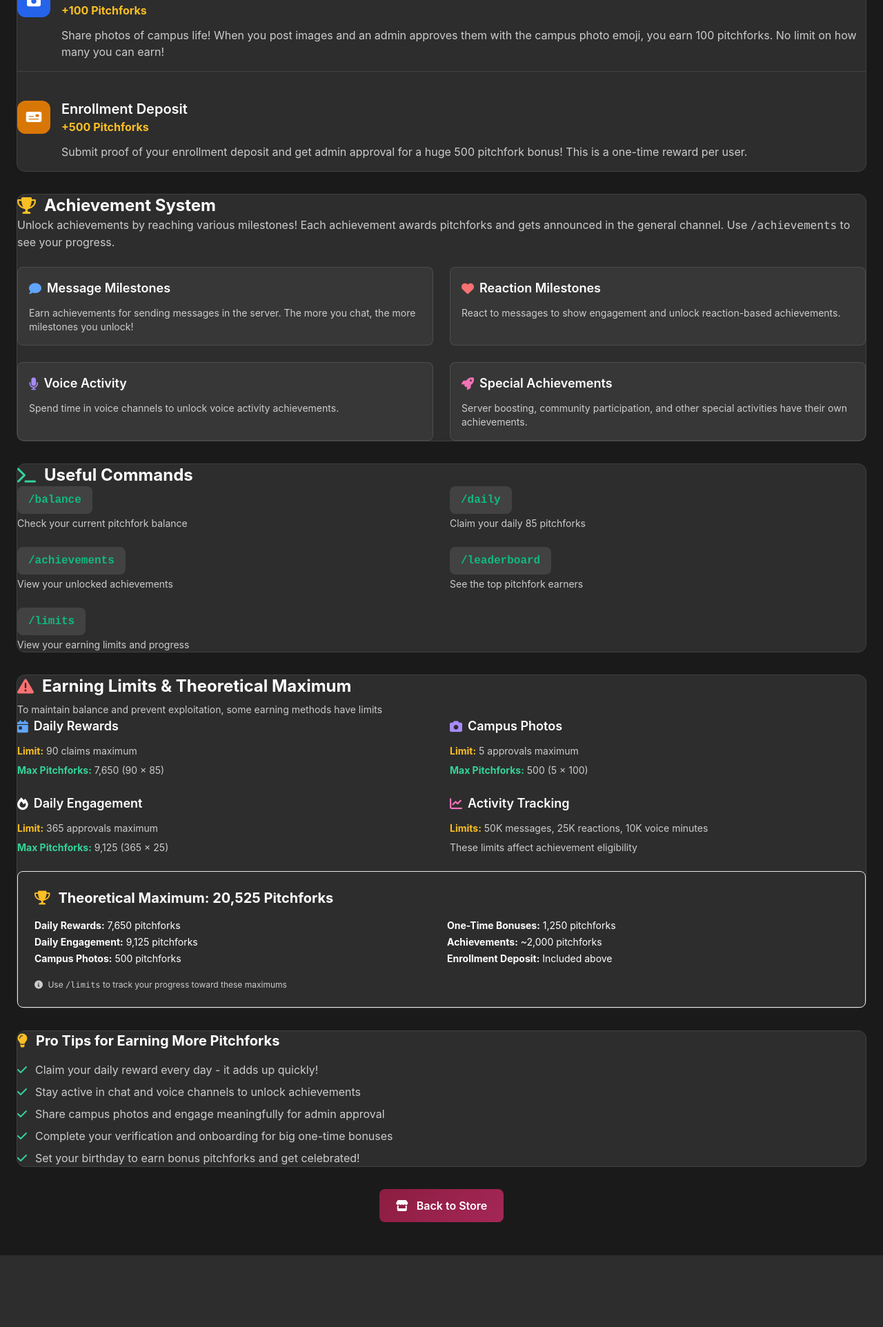
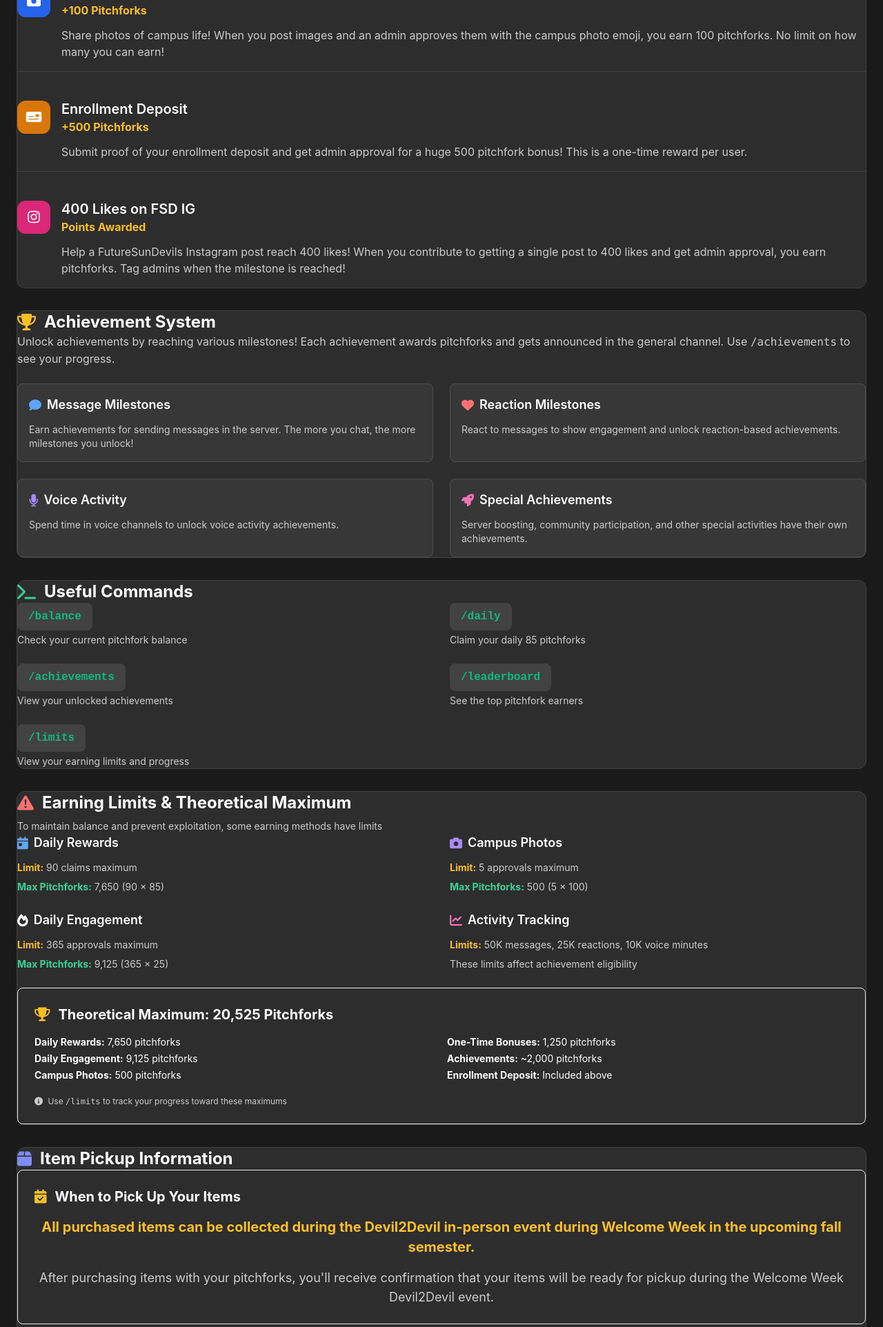
Before and after one commit to code-wolf-byte/Devil2DevilEconomy, a Flask app: page /how-to-earn in a window 1280 px wide. Shown: the part 1533-3457 px from the top of the page at 69% size. Before the commit the page ends 3353 px from the top, so only its background shows below. Run offline with Flask 3, Linux system fonts and the light colour scheme; parts of the project's set-up code (start-up, migrations or seed data) failed here and were passed over.

Commit message:
Add help command to EconomyCog for pitchfork earning guidance; include new static assets and update HTML templates for item pickup information

```diff
--- a/templates/base.html
+++ b/templates/base.html
@@ -4,6 +4,22 @@
     <meta charset="UTF-8">
     <meta name="viewport" content="width=device-width, initial-scale=1.0">
     <title>{% block title %}Devil2Devil Store{% endblock %}</title>
+
+    <!-- Favicon -->
+    <link rel="icon" type="image/x-icon" href="{{ url_for('static', filename='favicon.ico') }}">
+    <link rel="icon" type="image/png" sizes="32x32" href="{{ url_for('static', filename='favicon-32x32.png') }}">
+    <link rel="icon" type="image/png" sizes="16x16" href="{{ url_for('static', filename='favicon-16x16.png') }}">
+    <link rel="apple-touch-icon" href="{{ url_for('static', filename='apple-touch-icon.png') }}">
+    <link rel="shortcut icon" href="{{ url_for('static', filename='favicon.ico') }}">
+
+    <!-- Web App Manifest -->
+    <link rel="manifest" href="{{ url_for('static', filename='manifest.json') }}">
+
+    <!-- Theme Colors -->
+    <meta name="theme-color" content="#8C1D40">
+    <meta name="msapplication-TileColor" content="#8C1D40">
+    <meta name="msapplication-config" content="{{ url_for('static', filename='favicon.ico') }}">
+
     <link href="https://cdn.jsdelivr.net/npm/tailwindcss@2.2.19/dist/tailwind.min.css" rel="stylesheet">
     <link href="https://cdnjs.cloudflare.com/ajax/libs/font-awesome/6.0.0/css/all.min.css" rel="stylesheet">
     <style>
--- a/templates/how_to_earn.html
+++ b/templates/how_to_earn.html
@@ -193,6 +193,22 @@
                     This is a one-time reward per user.
                 </p>
             </div>
+
+            <div class="earning-method">
+                <div class="flex items-center mb-3">
+                    <div class="earning-icon bg-pink-600">
+                        <i class="fab fa-instagram"></i>
+                    </div>
+                    <div>
+                        <h3 class="text-xl font-semibold">400 Likes on FSD IG</h3>
+                        <p class="text-yellow-400 font-bold">Points Awarded</p>
+                    </div>
+                </div>
+                <p class="text-muted ml-16">
+                    Help a FutureSunDevils Instagram post reach 400 likes! When you contribute to getting a single post
+                    to 400 likes and get admin approval, you earn pitchforks. Tag admins when the milestone is reached!
+                </p>
+            </div>
         </div>
     </div>
 
@@ -383,6 +399,74 @@
         </div>
     </div>
 
+    <!-- Item Pickup Information -->
+    <div class="card bg-gradient-to-r from-indigo-900/20 to-purple-900/20 border-indigo-500/30">
+        <div class="card-header">
+            <h2 class="text-2xl font-bold flex items-center">
+                <i class="fas fa-box text-indigo-400 mr-3"></i>
+                Item Pickup Information
+            </h2>
+        </div>
+        <div class="card-body">
+            <div class="bg-gradient-to-r from-yellow-900/30 to-orange-900/30 p-6 rounded-lg border border-yellow-500/30 mb-6">
+                <h3 class="text-xl font-bold mb-4 flex items-center">
+                    <i class="fas fa-calendar-check text-yellow-400 mr-3"></i>
+                    When to Pick Up Your Items
+                </h3>
+                <div class="text-lg text-center">
+                    <p class="mb-4">
+                        <strong class="text-yellow-400 text-xl">All purchased items can be collected during the Devil2Devil in-person event during Welcome Week in the upcoming fall semester.</strong>
+                    </p>
+                    <p class="text-muted">
+                        After purchasing items with your pitchforks, you'll receive confirmation that your items will be ready for pickup during the Welcome Week Devil2Devil event.
+                    </p>
+                </div>
+            </div>
+
+            <div class="grid md:grid-cols-2 gap-6">
+                <div class="pickup-info-card">
+                    <h4 class="font-semibold text-lg mb-3 flex items-center">
+                        <i class="fas fa-map-marker-alt text-red-400 mr-2"></i>
+                        Event Location
+                    </h4>
+                    <p class="text-sm text-muted">
+                        Devil2Devil in-person event during ASU Welcome Week
+                    </p>
+                </div>
+
+                <div class="pickup-info-card">
+                    <h4 class="font-semibold text-lg mb-3 flex items-center">
+                        <i class="fas fa-clock text-blue-400 mr-2"></i>
+                        When to Attend
+                    </h4>
+                    <p class="text-sm text-muted">
+                        Fall semester Welcome Week (exact dates will be announced)
+                    </p>
+                </div>
+
+                <div class="pickup-info-card">
+                    <h4 class="font-semibold text-lg mb-3 flex items-center">
+                        <i class="fas fa-id-card text-green-400 mr-2"></i>
+                        What to Bring
+                    </h4>
+                    <p class="text-sm text-muted">
+                        Your student ID and Discord username for item verification
+                    </p>
+                </div>
+
+                <div class="pickup-info-card">
+                    <h4 class="font-semibold text-lg mb-3 flex items-center">
+                        <i class="fas fa-question-circle text-purple-400 mr-2"></i>
+                        Need Help?
+                    </h4>
+                    <p class="text-sm text-muted">
+                        Contact admins in Discord if you have questions about your purchases
+                    </p>
+                </div>
+            </div>
+        </div>
+    </div>
+
     <!-- Tips -->
     <div class="card bg-gradient-to-r from-yellow-900/20 to-red-900/20 border-yellow-500/30">
         <div class="card-body">
@@ -410,6 +494,10 @@
                 <li class="flex items-start">
                     <i class="fas fa-check text-green-400 mr-3 mt-1"></i>
                     <span>Set your birthday to earn bonus pitchforks and get celebrated!</span>
+                </li>
+                <li class="flex items-start">
+                    <i class="fas fa-box text-indigo-400 mr-3 mt-1"></i>
+                    <span><strong>Remember:</strong> All purchased items can be collected during the Devil2Devil Welcome Week event!</span>
                 </li>
             </ul>
         </div>
@@ -462,5 +550,18 @@
     border-radius: 0.5rem;
     border: 1px solid rgba(255, 255, 255, 0.1);
 }
+
+.pickup-info-card {
+    padding: 1rem;
+    background: rgba(255, 255, 255, 0.05);
+    border-radius: 0.5rem;
+    border: 1px solid rgba(255, 255, 255, 0.1);
+    transition: all 0.3s ease;
+}
+
+.pickup-info-card:hover {
+    background: rgba(255, 255, 255, 0.08);
+    border-color: rgba(102, 126, 234, 0.3);
+}
 </style>
 {% endblock %}
--- a/templates/index.html
+++ b/templates/index.html
@@ -177,7 +177,7 @@
         <h3 class="text-xl font-bold mb-4">Confirm Purchase</h3>
         <p class="mb-4">Are you sure you want to purchase <span id="productName" class="font-semibold"></span> for <span id="productPrice" class="font-semibold asu-gold"></span> points?</p>
         <div class="text-sm text-gray-400 mb-4" id="purchaseInfo">
-            <p><i class="fas fa-info-circle mr-2"></i>All purchased items can be collected during the Devil2Devil in-person event during Welcome Week in the upcoming fall semester.</p>
+            <p><i class="fas fa-info-circle mr-2"></i><strong>All purchased items can be collected during the Devil2Devil in-person event during Welcome Week in the upcoming fall semester.</strong></p>
         </div>
         <div class="text-sm text-green-400 mb-4 hidden" id="downloadInfo">
             <p><i class="fas fa-download mr-2"></i>This Minecraft skin will be downloaded automatically after purchase!</p>
--- a/templates/product.html
+++ b/templates/product.html
@@ -55,7 +55,7 @@
         <h3 class="text-xl font-bold mb-4">Confirm Purchase</h3>
         <p class="mb-4">Are you sure you want to purchase <span id="productName" class="font-semibold"></span> for <span id="productPrice" class="font-semibold asu-gold"></span> points?</p>
         <div class="text-sm text-gray-400 mb-4">
-            <p><i class="fas fa-info-circle mr-2"></i>All purchased items can be collected during the Devil2Devil in-person event during Welcome Week in the upcoming fall semester.</p>
+            <p><i class="fas fa-info-circle mr-2"></i><strong>All purchased items can be collected during the Devil2Devil in-person event during Welcome Week in the upcoming fall semester.</strong></p>
         </div>
         <div class="flex justify-end space-x-4">
             <button onclick="closePurchaseConfirmation()" class="px-4 py-2 bg-gray-700 text-white rounded hover:bg-gray-600">Cancel</button>
```
Also changed, not shown: cogs/economy.py (+46 -0 lines), Devil2Devil_Bot_PFP_Forkman.png (added), static/apple-touch-icon.png (added), static/favicon-16x16.png (added), static/favicon-32x32.png (added), static/favicon.ico (added), static/favicon.png (added), static/manifest.json (added).
